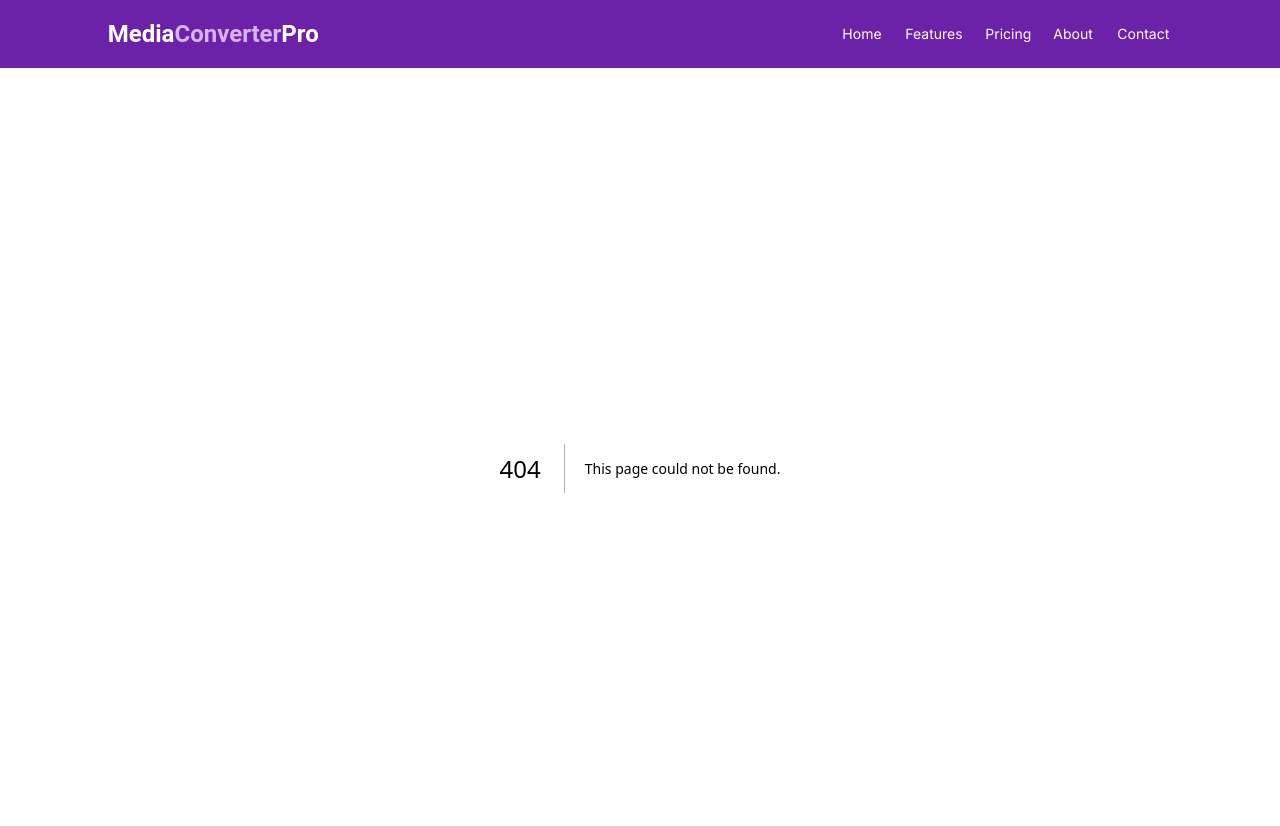
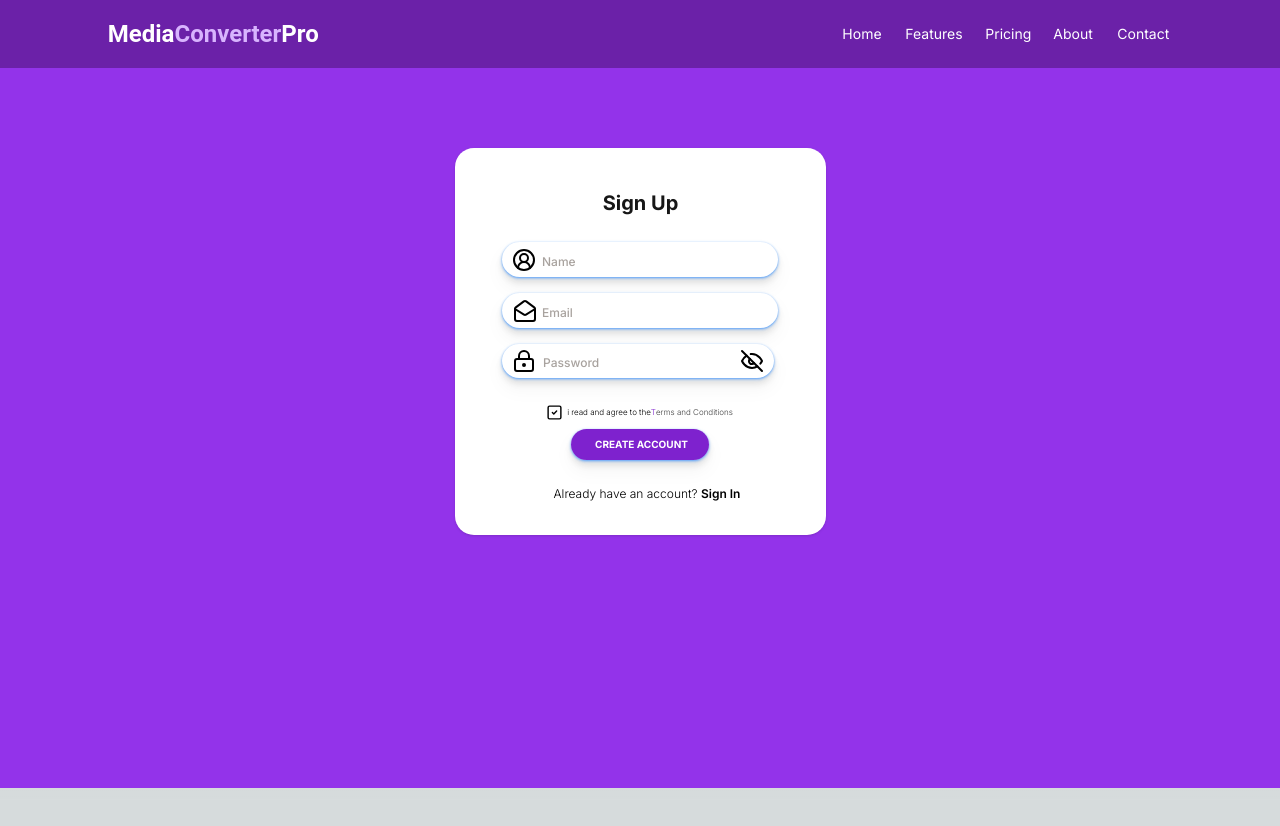
Before and after one commit to Ifiora-Timothy/youtube-downloader, a Next.js app: page /signup in a window 1280 px wide. Before the commit this address had no page. Shown: the top 826 px of the page. After the commit the page ends 800 px from the top, so only its background shows below. Built offline with nearby package versions, Linux system fonts and the light colour scheme.

Commit message:
finished the signup and login page UI

```diff
--- /dev/null
+++ b/src/app/(auth)/login/page.tsx
@@ -0,0 +1,46 @@
+import { CheckSquare2, CircleUserRound, EyeOff, LockKeyhole, MailOpen } from "lucide-react"
+
+
+type Props = {}
+
+const page = (props: Props) => {
+  return (
+    <div className="w-full h-[90vh]  bg-purple-600 justify-center pt-20  flex">
+    <div className="w-[371px] h-[300px]  flex flex-col items-center gap-2 pt-10 bg-white rounded-[19px] shadow">
+        <div className=" bg-red-900 bg-opacity-0 mt-1 justify-center items-center inline-flex">
+            <div className="text-neutral-900 text-xl font-bold font-['Inter']">Log In</div>
+        </div>
+        <div className="w-[276px] flex flex-col gap-4 mt-3">
+
+            <div className="w-[276px] h-[35px] pl-[11px] pr-[136px] pt-1.5 pb-[5px] left-0 bg-white rounded-[21px]  shadow shadow-blue-400  drop-shadow-lg justify-start items-center inline-flex">
+                <div className="self-stretch justify-start items-center gap-1 inline-flex">
+                    <div className="w-6 h-6 relative">
+                        <MailOpen />
+                    </div>
+                    <input type="email" className="pl-px w-full pr-[10px]  font-medium font-['Inter'] pt-[3px] bg-white bg-opacity-0 outline-none placeholder:text-stone-400 text-xs border-none" placeholder="Email" />
+                </div>
+            </div>
+            <div className="w-[272px] h-[34px] px-2.5 py-[5px] left-[2px] bg-white rounded-[21px] shadow shadow-blue-400  drop-shadow-lg justify-start items-center  inline-flex">
+                <div className="justify-start w-full items-center gap-1.5 flex">
+                    <div className="w-6 h-6 relative" >
+                        <LockKeyhole />
+                    </div>
+                    <input type="password" className="pl-px w-full pr-[10px]  font-medium font-['Inter'] pt-[3px] bg-white bg-opacity-0 outline-none placeholder:text-stone-400 text-xs border-none" placeholder="Password" />
+                </div>
+                <div className="w-6 h-6 relative">
+                    <EyeOff />
+                </div>
+            </div>
+        </div>
+        <div className="pl-6 mt-10 pr-[21px] py-2 bg-gradient-to-b from-purple-700 to-purple-700 rounded-[53px]  shadow shadow-blue-400  drop-shadow-lg justify-center items-center inline-flex">
+            <div className="text-white text-[10px] font-bold font-['Inter']">LOG IN</div>
+        </div>
+        <div className="pl-[27px] pr-[13px]   justify-end items-center inline-flex">
+            <div className="text-right"><span className="text-black text-xs font-light font-['Inter'] ">Don't have an account? </span><span className="text-black text-xs font-semibold font-['Inter'] leading-[13.71px]">Sign Up</span></div>
+        </div>
+    </div>
+</div>
+  )
+}
+
+export default page
--- /dev/null
+++ b/src/app/(auth)/signup/page.tsx
@@ -0,0 +1,60 @@
+import { CheckSquare2, CircleUserRound, EyeOff, LockKeyhole, MailOpen } from "lucide-react"
+
+type Props = {}
+
+const Signup = (props: Props) => {
+    return (
+        <div className="w-full h-[90vh]  bg-purple-600 justify-center pt-20  flex">
+            <div className="w-[371px] h-[387px] relative flex flex-col items-center gap-4 pt-10 bg-white rounded-[19px] shadow">
+                <div className="pl-[23px] pr-[22px] py-px bg-red-900 bg-opacity-0 justify-center items-center inline-flex">
+                    <div className="text-neutral-900 text-xl font-bold font-['Inter']">Sign Up</div>
+                </div>
+                <div className="w-[276px] flex flex-col gap-4 mt-2  ">
+                    <div className="w-[276px] h-[35px] pl-2.5 pr-[136px] pt-1.5 pb-[5px] left-0  bg-white rounded-[21px]  shadow shadow-blue-400  drop-shadow-lg justify-start items-center inline-flex">
+                        <div className="self-stretch justify-start items-center gap-[5px] inline-flex">
+                            <div className="w-6 h-6 relative">
+                                <CircleUserRound />
+                            </div>
+                            <input type="text" className="pl-px w-full pr-[10px]  font-medium font-['Inter'] pt-[3px] bg-white bg-opacity-0 outline-none placeholder:text-stone-400 text-xs border-none" placeholder="Name" />
+                        </div>
+                    </div>
+                    <div className="w-[276px] h-[35px] pl-[11px] pr-[136px] pt-1.5 pb-[5px] left-0 bg-white rounded-[21px]  shadow shadow-blue-400  drop-shadow-lg justify-start items-center inline-flex">
+                        <div className="self-stretch justify-start items-center gap-1 inline-flex">
+                            <div className="w-6 h-6 relative">
+                                <MailOpen />
+                            </div>
+                            <input type="email" className="pl-px w-full pr-[10px]  font-medium font-['Inter'] pt-[3px] bg-white bg-opacity-0 outline-none placeholder:text-stone-400 text-xs border-none" placeholder="Email" />
+                        </div>
+                    </div>
+                    <div className="w-[272px] h-[34px] px-2.5 py-[5px] left-[2px] bg-white rounded-[21px] shadow shadow-blue-400  drop-shadow-lg justify-start items-center  inline-flex">
+                        <div className="justify-start w-full items-center gap-1.5 flex">
+                            <div className="w-6 h-6 relative" >
+                                <LockKeyhole />
+                            </div>
+                            <input type="password" className="pl-px w-full pr-[10px]  font-medium font-['Inter'] pt-[3px] bg-white bg-opacity-0 outline-none placeholder:text-stone-400 text-xs border-none" placeholder="Password" />
+                        </div>
+                        <div className="w-6 h-6 relative">
+                            <EyeOff />
+                        </div>
+                    </div>
+                </div>
+                <div className="p-0.5 mt-2 items-center gap-px inline-flex">
+                    <div className="w-[17px] h-[17px] relative">
+                        <CheckSquare2 className="text w-[17px] h-[17px]  text-xs" />
+                    </div>
+                    <div className="pl-[3px] pr-px pt-1 pb-[3px] ">
+                        <div className="text-right flex"><span className="text-black text-[8px] font-light font-['Inter'] leading-[9.14px]">i read and agree to the</span><span className="text-purple-700 text-[8px] font-light font-['Inter'] leading-[9.14px]"> T</span><span className="text-neutral-700 text-[8px] font-light font-['Inter'] leading-[9.14px]">erms and Conditions</span></div>
+                    </div>
+                </div>
+                <div className="pl-6 mt-[-10px]  pr-[21px] py-2 bg-gradient-to-b from-purple-700 to-purple-700 rounded-[53px]  shadow shadow-blue-400  drop-shadow-lg justify-center items-center inline-flex">
+                    <div className="text-white text-[10px] font-bold font-['Inter']">CREATE ACCOUNT</div>
+                </div>
+                <div className="pl-[27px] pr-[13px] py-1  justify-end items-center inline-flex">
+                    <div className="text-right"><span className="text-black text-xs font-light font-['Inter'] leading-[13.71px]">Already have an account? </span><span className="text-black text-xs font-semibold font-['Inter'] leading-[13.71px]">Sign In</span></div>
+                </div>
+            </div>
+        </div>
+    )
+}
+
+export default Signup
```
Also changed, not shown: src/app/assets/images/user.svg (added).
